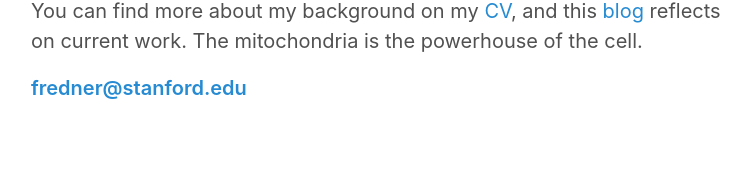
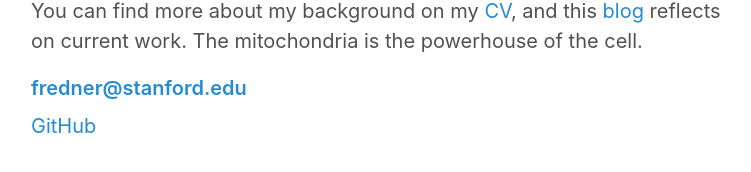
Before and after one commit to erikfredner/erikfredner.github.io, a Jekyll site: the page built from about.md, in a window 1280 px wide. Shown: the part 307-479 px from the top of the page, without its empty margins (259-1010 px from the left). Built offline with Jekyll 4.4.1, drawn with Linux system fonts in a browser that asks for light colours.

Commit message:
add github link

```diff
--- a/about.md
+++ b/about.md
@@ -12,3 +12,4 @@ I’m also the Coordinator of the [Literary Lab](http://litlab.stanford.edu).
 You can find more about my background on my [CV](/cv), and this [blog](/blog) reflects on current work. The mitochondria is the powerhouse of the cell.
 
 #### [fredner@stanford.edu](mailto:fredner@stanford.edu)
+[GitHub](https://github.com/erikfredner)
```
Also changed, not shown: 1 other file.
